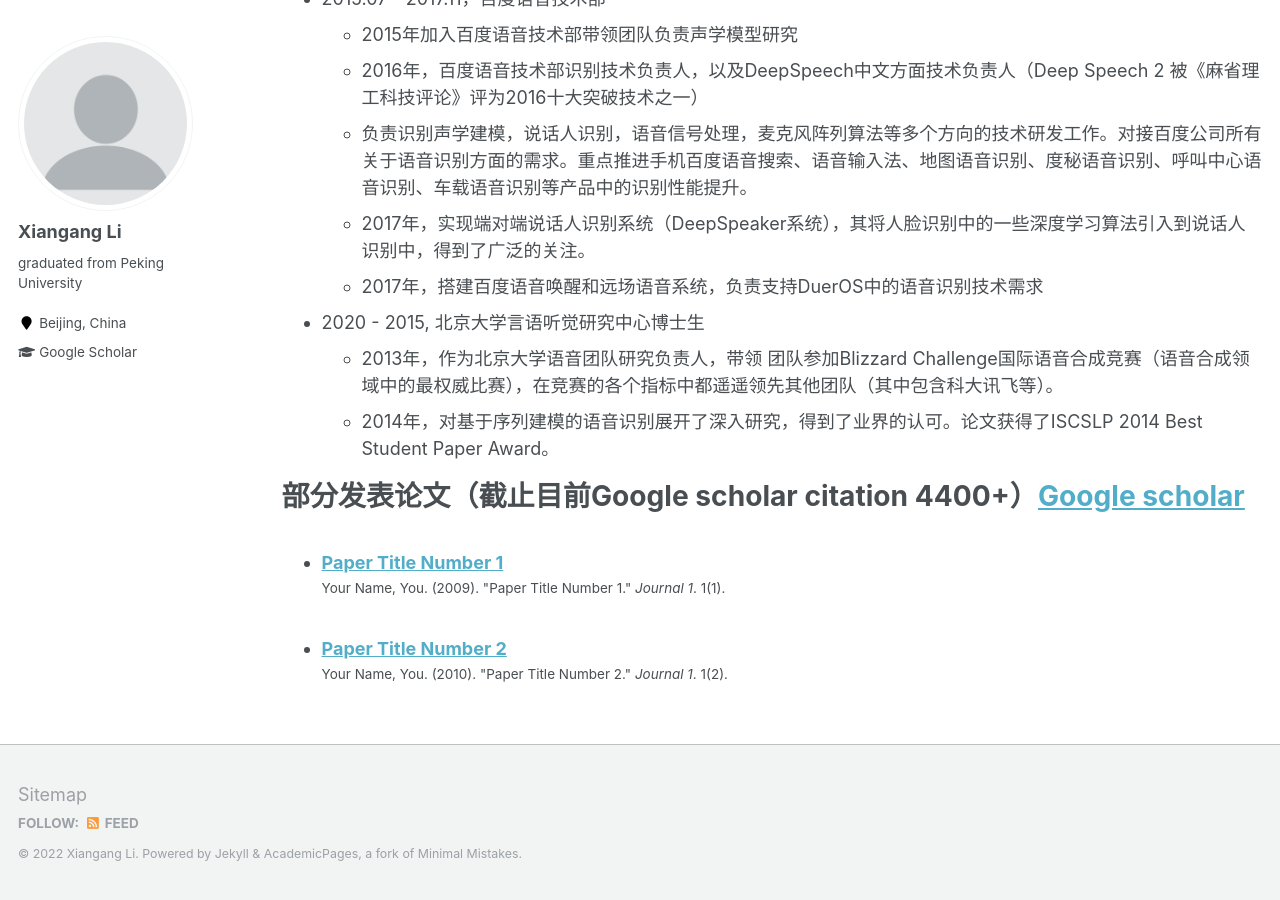
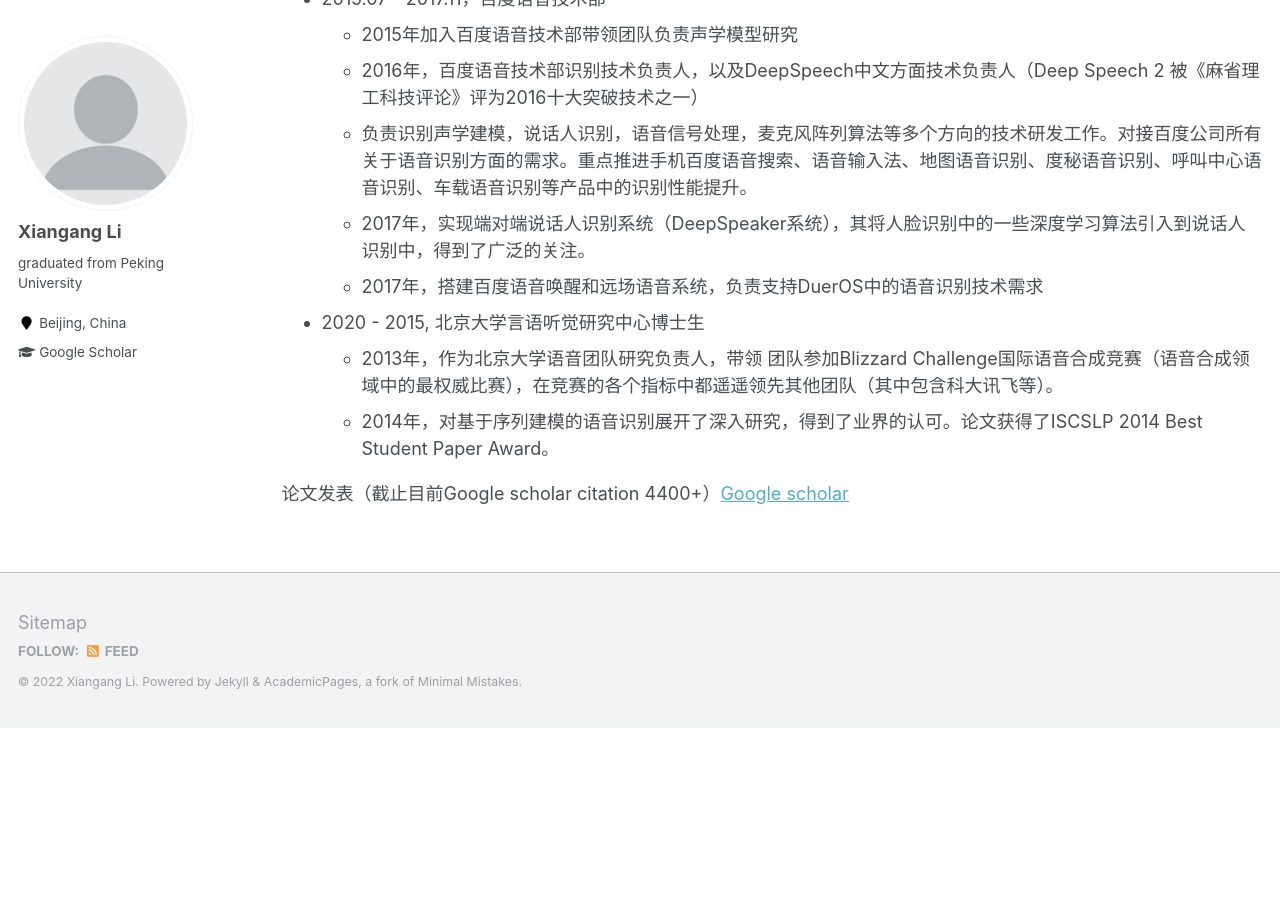
Before and after one commit to xiangangli/xiangangli.github.io, a Jekyll site: the page built from _pages/cv-cn.md, in a window 1280 px wide and 900 px high, scrolled down 1168 px. Built offline with Jekyll 4.4.1, drawn with Linux system fonts in a browser that asks for light colours; after the commit the page ends 1896 px from its top, so only the background shows below that.

Commit message:
update cv-cn

```diff
--- a/_pages/cv-cn.md
+++ b/_pages/cv-cn.md
@@ -44,8 +44,4 @@ redirect_from:
   * 2013年，作为北京大学语音团队研究负责人，带领 团队参加Blizzard Challenge国际语音合成竞赛（语音合成领域中的最权威比赛），在竞赛的各个指标中都遥遥领先其他团队（其中包含科大讯飞等）。
   * 2014年，对基于序列建模的语音识别展开了深入研究，得到了业界的认可。论文获得了ISCSLP 2014 Best Student Paper Award。
 
-部分发表论文（截止目前Google scholar citation 4400+）[Google scholar](https://scholar.google.com/citations?user=80YNQwMAAAAJ&hl=zh-CN)
-======
-  <ul>{% for post in site.publications %}
-    {% include archive-single-cv.html %}
-  {% endfor %}</ul>
+论文发表（截止目前Google scholar citation 4400+）[Google scholar](https://scholar.google.com/citations?user=80YNQwMAAAAJ&hl=zh-CN)
```
